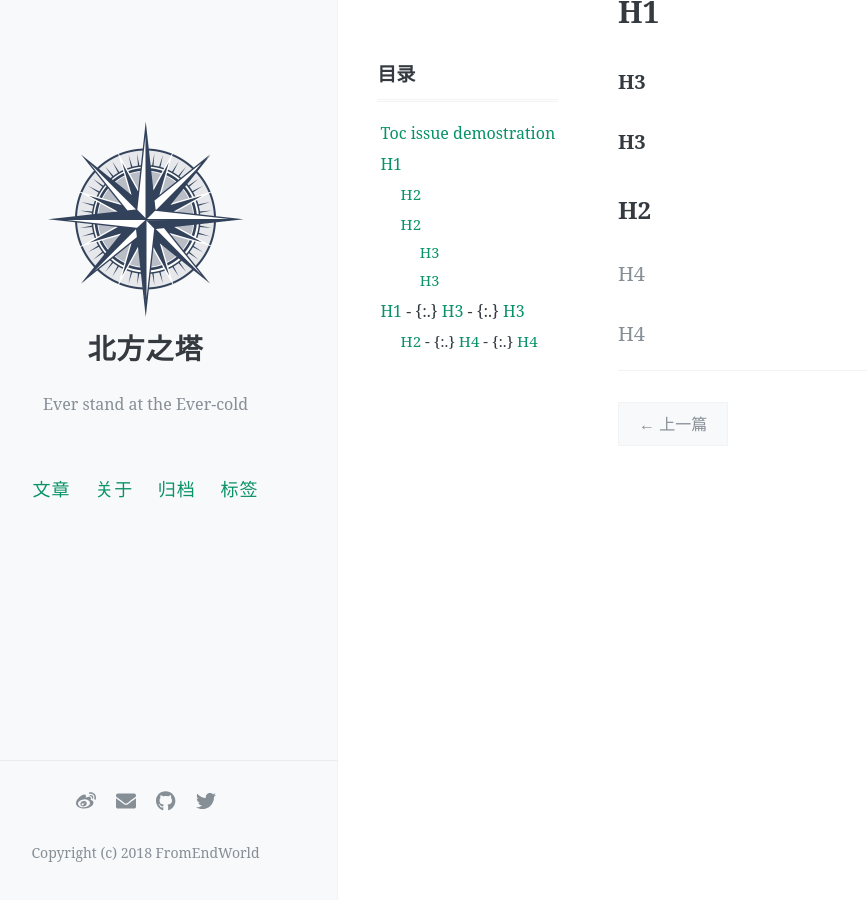
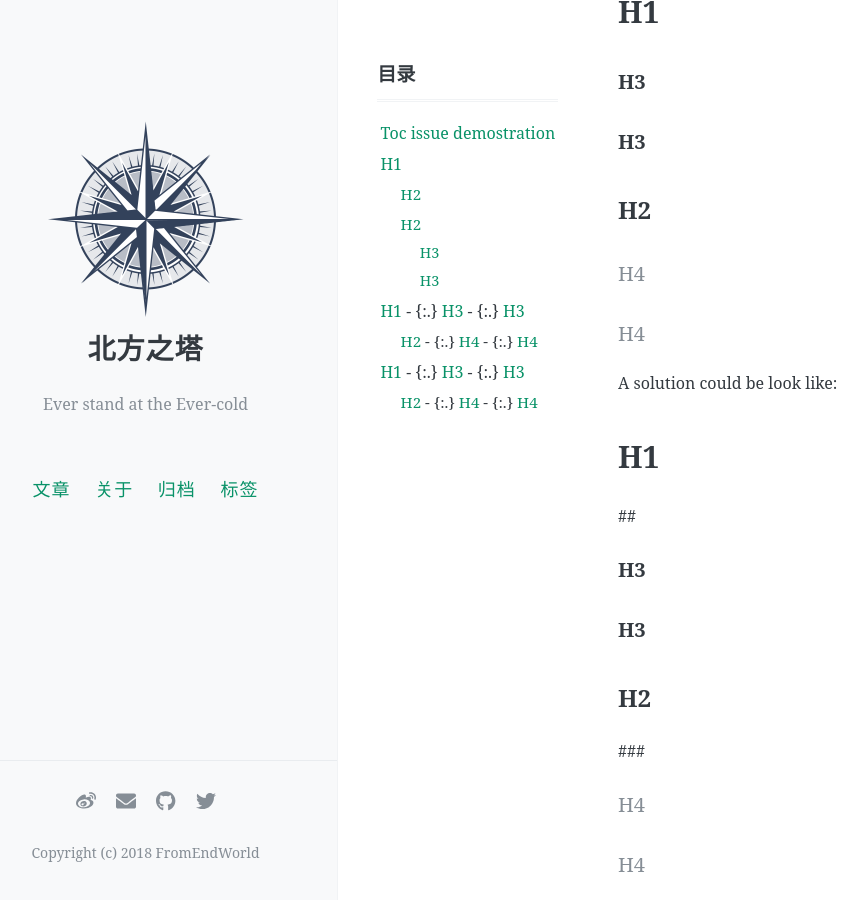
Before and after one commit to FromEndWorld/endworld, a Jekyll site: the page built from _posts/2019-07-20-toc-issue.md, in a window 1280 px wide and 900 px high, scrolled down 665 px. Shown: the whole window, without its empty margins (46-913 px from the left). Built offline with Jekyll 4.4.1, drawn with Linux system fonts in a browser that asks for light colours; comment, search, counter and statistics services are not loaded.

Commit message:
Update 2019-07-20-toc-issue.md

```diff
--- a/_posts/2019-07-20-toc-issue.md
+++ b/_posts/2019-07-20-toc-issue.md
@@ -34,3 +34,21 @@ When the levels of heading go more free style, toc goes wrong like this:
 #### H4
 
 #### H4
+
+A solution could be look like:
+
+# H1
+
+##
+
+### H3
+
+### H3
+
+## H2
+
+###
+
+#### H4
+
+#### H4
```
